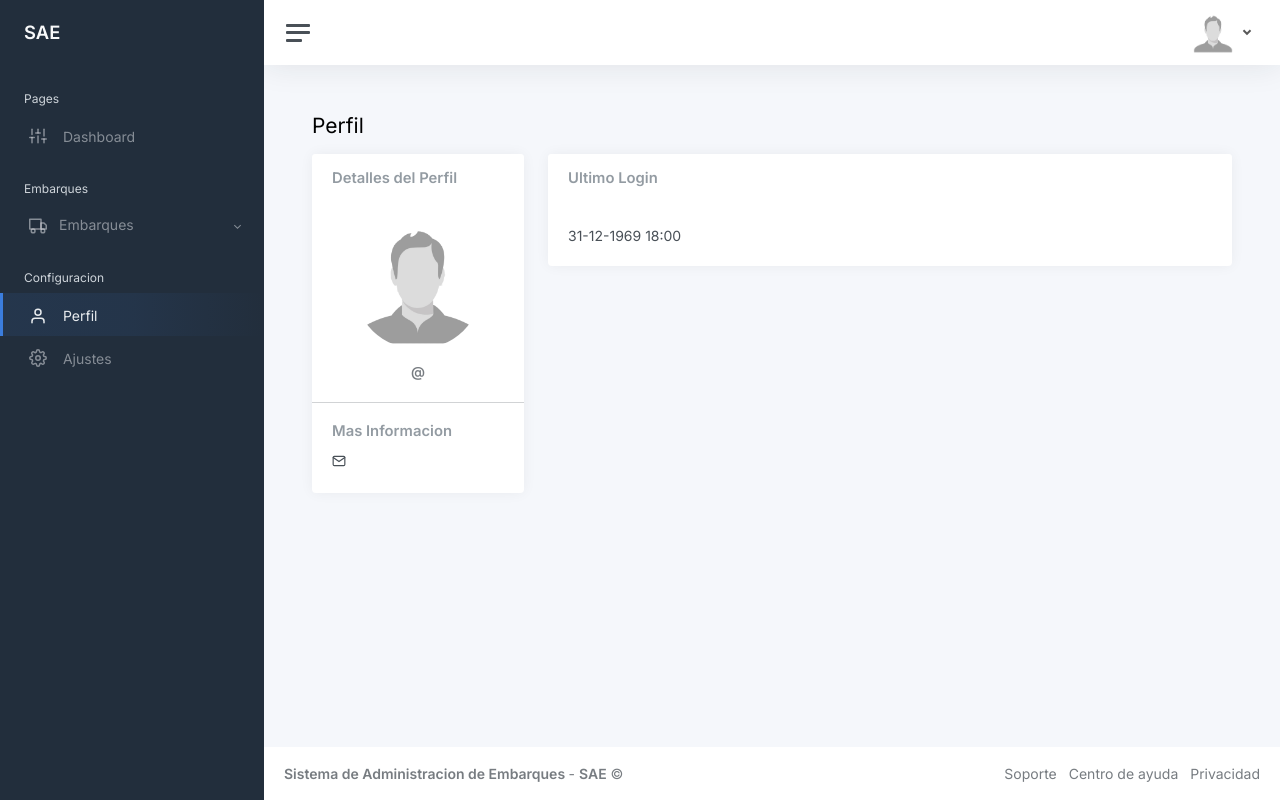
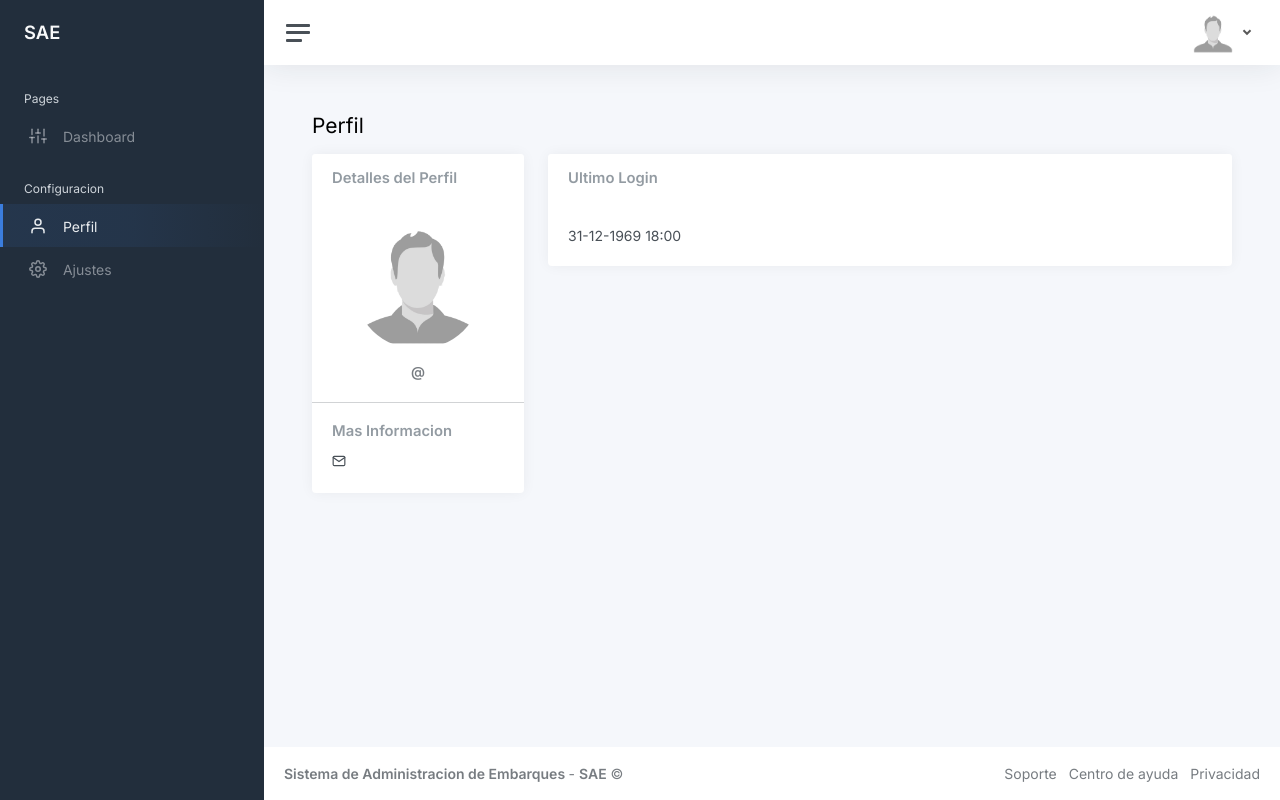
Before and after one commit to Gerardozow/WarehouseManagment, a PHP site: page /perfil.php in a window 1280 px wide. Run offline with PHP 8.4, Linux system fonts and the light colour scheme; the visitor is signed in with stand-in values (Sample User, id 1); data that the repository does not hold is empty; a stand-in replaces the project's code that opens the database connection; some libraries are stand-ins or nearby versions.

Commit message:
delete embarques

```diff
--- a/admin/layouts/sidebar.php
+++ b/admin/layouts/sidebar.php
@@ -20,22 +20,6 @@ $user_level = $user_level[0]['user_level'];
                 <a class="sidebar-link" href="home.php"> <i class="align-middle" data-feather="sliders"></i> <span class="align-middle">Dashboard</span> </a>
             </li>
             <!-- Fin Dashboard -->
-
-            <?php if ($user_level <= 2) { ?>
-                <!-- Clientes -->
-                <li class="sidebar-header">Embarques</li>
-                <li class="sidebar-item <?= $separador == "embarques" ? "active" : ""; ?>">
-                    <a data-bs-target="#embarques_menu" data-bs-toggle="collapse" class="sidebar-link <?= $separador == "embarques" ? "" : "collapsed"; ?>"><i class="align-middle" data-feather="truck"></i>Embarques</a>
-                    <ul id="embarques_menu" class="sidebar-dropdown list-unstyled collapse <?= $separador == "embarques" ? "show" : ""; ?>">
-                        <li class="sidebar-item <?= $page == "embarque" ? "active" : ""; ?>">
-                            <a class="sidebar-link" href="./embarques.php">Lista de Embarques</a>
-                        </li>
-
-                    </ul>
-                </li>
-            <?php
-            }
-            ?>
 
             <?php
             //mostrar solo si el usuario es administrador
```
